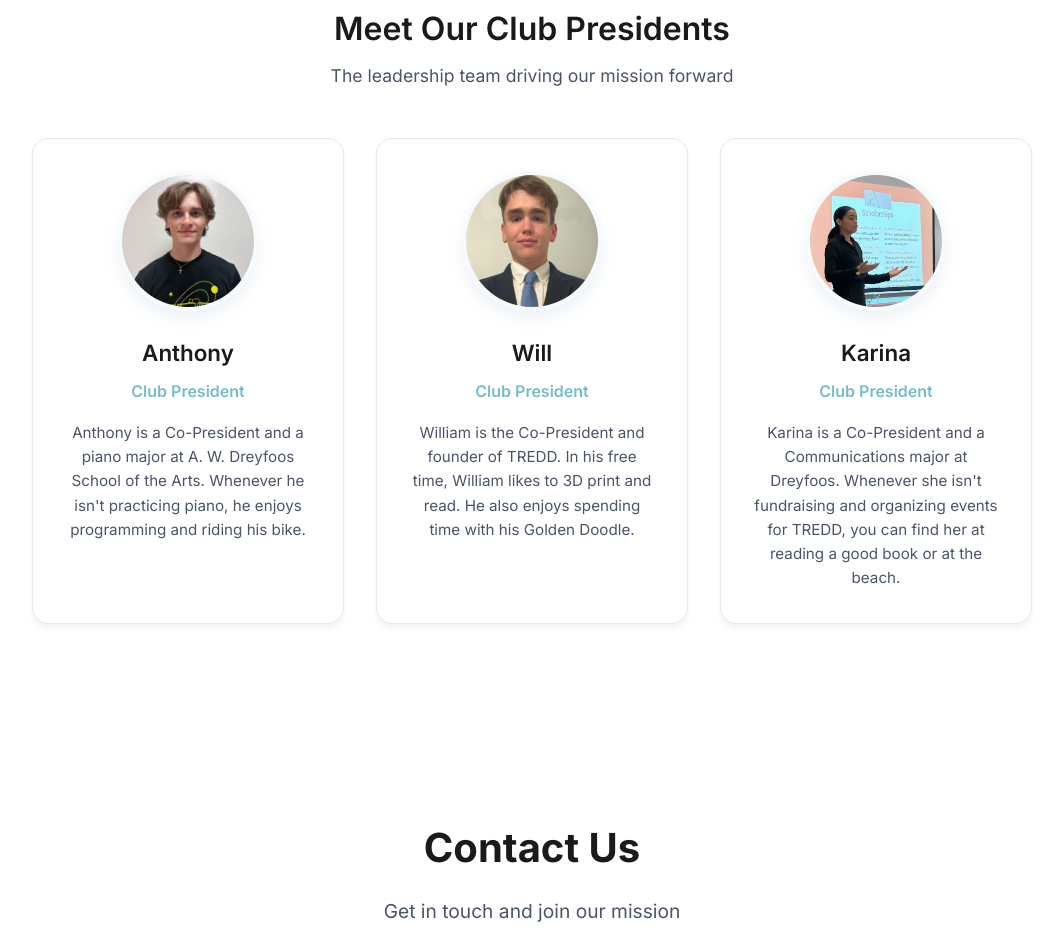
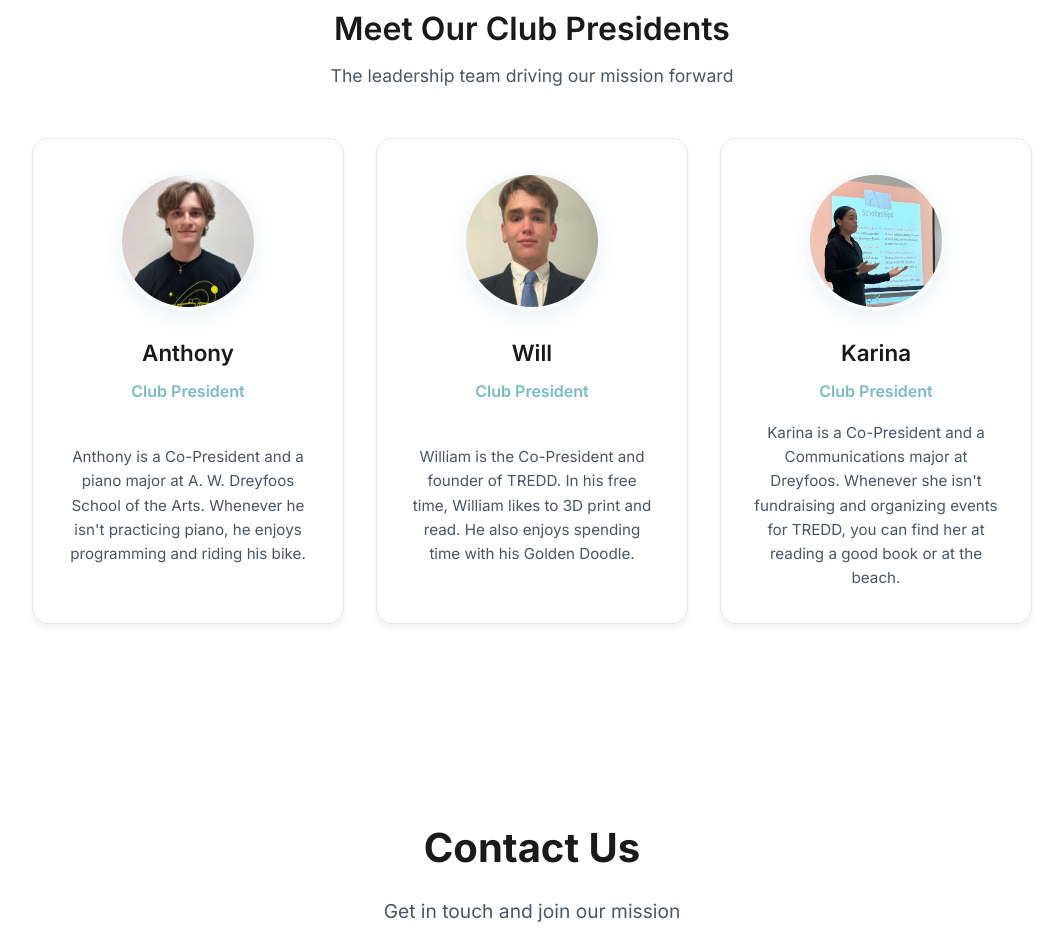
Before and after one commit to TheKoolAidManw/tredd-website, a plain HTML site: page index.html in a window 1280 px wide. Shown: the part 2529-3464 px from the top of the page, without its empty margins (108-1171 px from the left). Drawn offline with Linux system fonts and the light colour scheme.

Commit message:
Align president descriptions horizontally with flexbox layout

```diff
--- a/styles.css
+++ b/styles.css
@@ -531,6 +531,9 @@ body {
     box-shadow: 0 4px 6px rgba(0, 0, 0, 0.05);
     transition: all 0.3s ease;
     border: 1px solid #e2e8f0;
+    display: flex;
+    flex-direction: column;
+    height: 100%;
 }
 
 .president-card:hover {
@@ -560,6 +563,12 @@ body {
     transform: scale(1.05);
 }
 
+.president-info {
+    display: flex;
+    flex-direction: column;
+    flex-grow: 1;
+}
+
 .president-info h4 {
     font-size: 1.4rem;
     font-weight: 600;
@@ -578,6 +587,10 @@ body {
     color: #4a5568;
     line-height: 1.6;
     font-size: 0.95rem;
+    flex-grow: 1;
+    display: flex;
+    align-items: center;
+    justify-content: center;
 }
 
 /* Contact Section */
```
